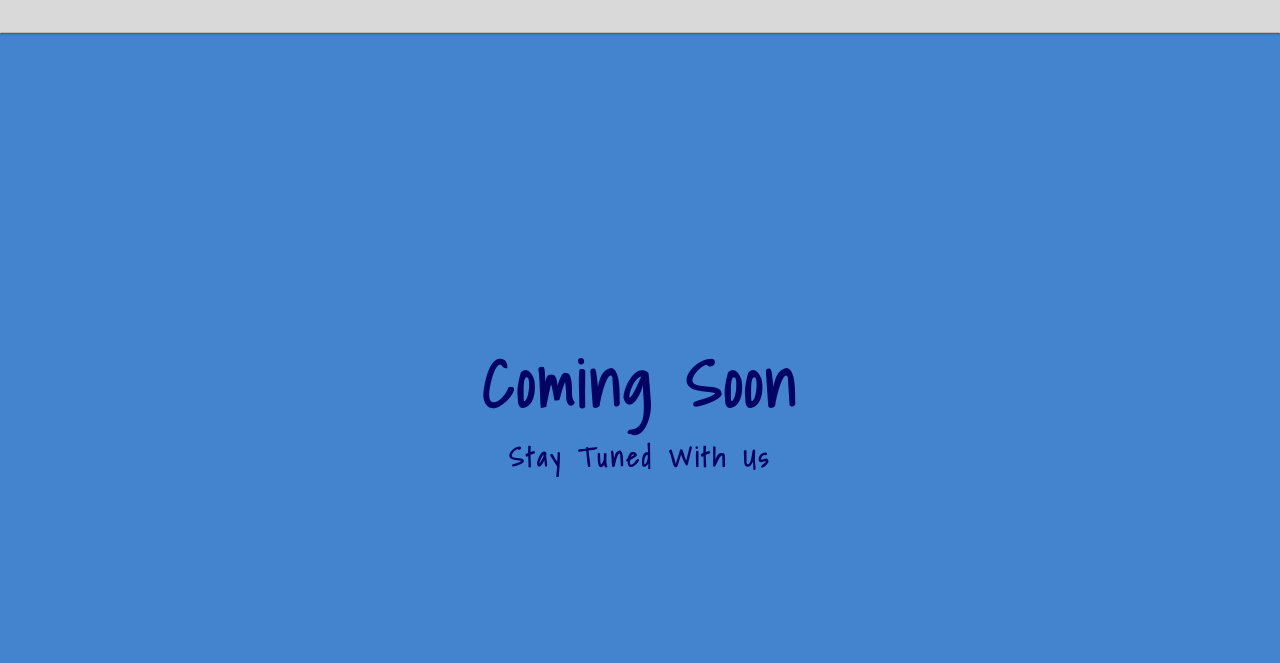
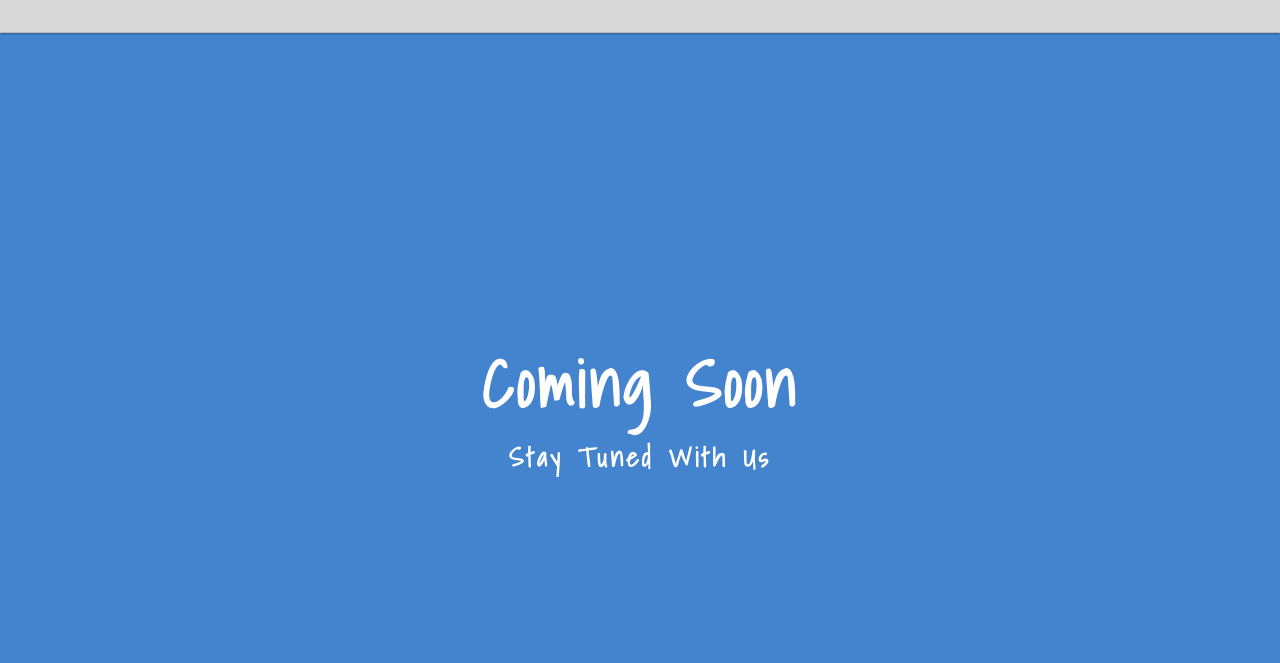
Before and after one commit to Whon1980-DL/kids-english-club, a plain HTML site: page courses-detail.html in a window 1280 px wide. Shown: the part 137-800 px from the top of the page. Drawn offline with Linux system fonts and the light colour scheme.

Commit message:
Update courses detail style

```diff
--- a/assets/css/style.css
+++ b/assets/css/style.css
@@ -523,10 +523,13 @@ div#salutation {
     max-width: 100%;
     height: 100vh;
     background-color: #4484ce;
-    color: #ffffff;
     font-size: xx-large;
     text-align: center;
     padding-top: 300px;
+}
+
+.white {
+    color: #ffffff;
 }
 
 
--- a/courses-detail.html
+++ b/courses-detail.html
@@ -47,8 +47,8 @@
     <!-- Main Content -->
     <main>
         <div id="coming-soon">
-            <h1>Coming Soon</h1>
-            <h5>Stay tuned with us</h5>
+            <h1 class="white">Coming Soon</h1>
+            <h5 class="white">Stay tuned with us</h5>
         </div>
     </main>
     <!-- Footer -->
```
